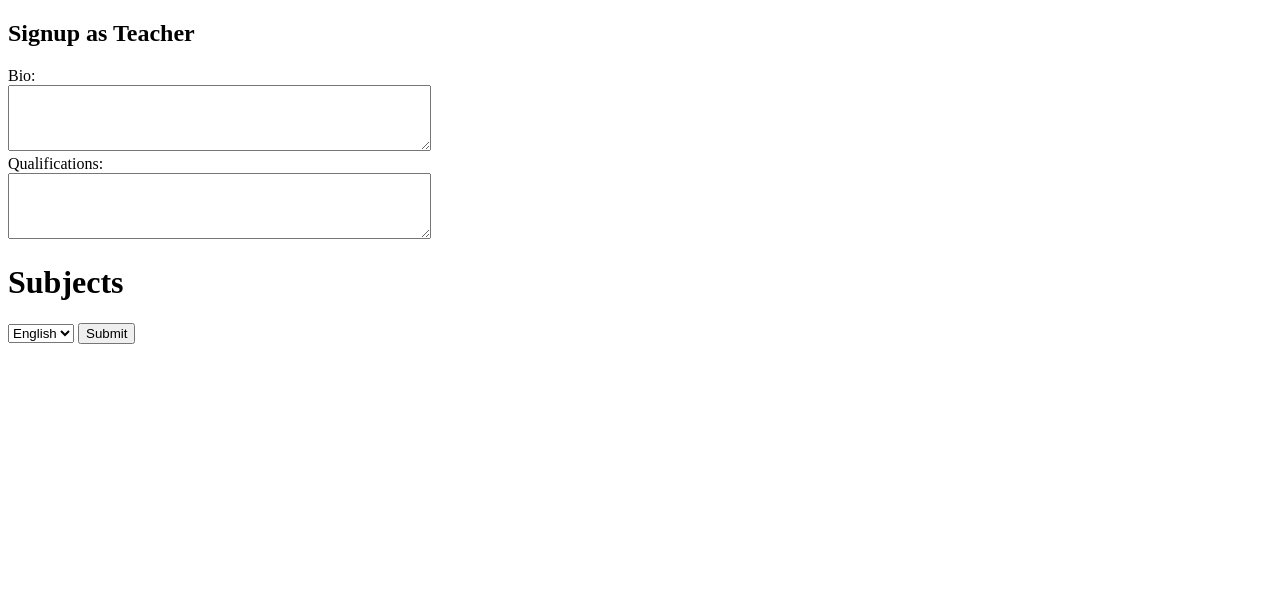
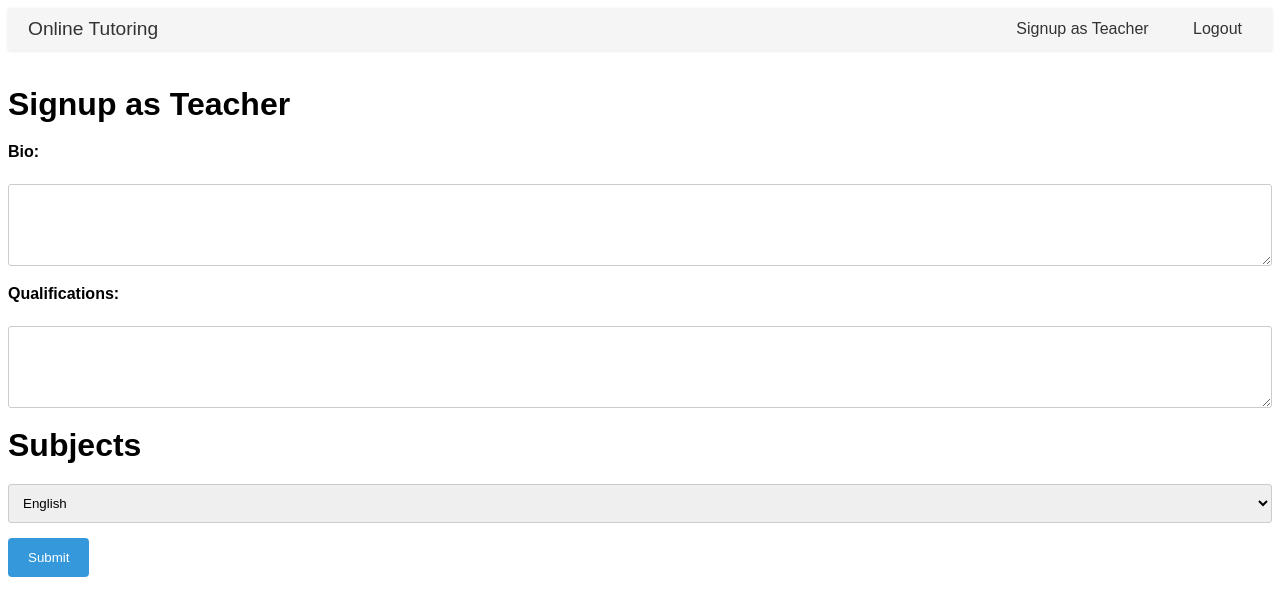
Before and after one commit to CrazyKanav/tisb_hack, a Flask app: template templates/signup_teacher.html in a window 1280 px wide. Shown: the top 616 px of the page. Run offline with Flask 3, Linux system fonts and the light colour scheme; the template is opened without the code that fills it: values that come from a table or form of the project are taken from there, others are empty; data comes from the database, SQL or seed files in the repository.

Commit message:
made a ui for signup teacher

```diff
--- /dev/null
+++ b/static/styles/signup_teacher.css
@@ -0,0 +1,52 @@
+/* Basic styling */
+body {
+    font-family: Arial, sans-serif;
+  }
+
+  h1, h2 {
+    margin: 0 0 20px;
+  }
+
+  /* Form container */
+  .signup-form {
+    max-width: 500px;
+    margin: 0 auto;
+    padding: 30px;
+    border: 1px solid #ddd;
+    border-radius: 5px;
+  }
+
+  /* Styling for form elements */
+  label {
+    display: block;
+    margin-bottom: 5px;
+    font-weight: bold;
+  }
+
+  textarea,
+  select {
+    width: 100%;
+    padding: 10px;
+    border: 1px solid #ccc;
+    border-radius: 3px;
+    box-sizing: border-box;
+    margin-bottom: 15px;
+  }
+
+  textarea {
+    resize: vertical;
+  }
+
+  input[type="submit"] {
+    background-color: #3498db; /* Blue color */
+    color: white;
+    padding: 12px 20px;
+    border: none;
+    border-radius: 4px;
+    cursor: pointer;
+    transition: background-color 0.2s ease-in-out;
+  }
+
+  input[type="submit"]:hover {
+    background-color: #2980b9; /* Slightly darker blue on hover */
+  }
--- a/templates/signup_teacher.html
+++ b/templates/signup_teacher.html
@@ -1,12 +1,20 @@
-<!DOCTYPE html>
-<html lang="en">
-<head>
-    <meta charset="UTF-8">
-    <meta name="viewport" content="width=device-width, initial-scale=1.0">
+{% extends 'layout.html' %}
+{% block head %}
     <title>Signup as Teacher</title>
-</head>
-<body>
-    <h2>Signup as Teacher</h2>
+    <link rel="stylesheet" href="/static/styles/signup_teacher.css">
+<link rel="stylesheet" href="/static/styles/index.css">
+
+{% endblock %}
+{% block body %}
+<nav class="navbar">
+    <a href="/" class="brand">Online Tutoring</a>
+    <ul class="nav-links">
+        <li><a href="/signup_teacher">Signup as Teacher</a></li>
+        <li><a href="/logout">Logout</a></li>
+    </ul>
+</nav>
+<br><br>
+    <h1>Signup as Teacher</h1>
     <form action="/signup_teacher" method="post">
         <label for="bio">Bio:</label><br>
         <textarea id="bio" name="bio" rows="4" cols="50" required></textarea><br>
@@ -20,5 +28,4 @@
           </select>
         <input type="submit" value="Submit">
     </form>
-</body>
-</html>
+{% endblock %}
```
Also changed, not shown: 1 other file.
